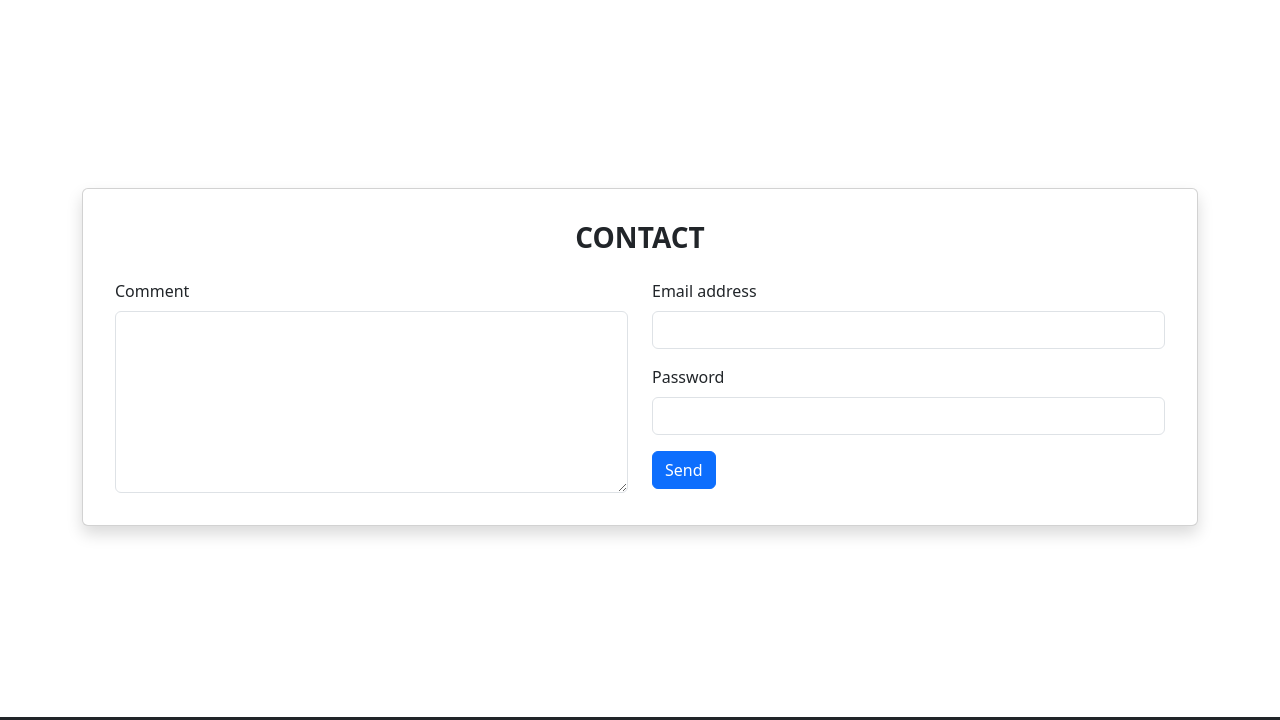
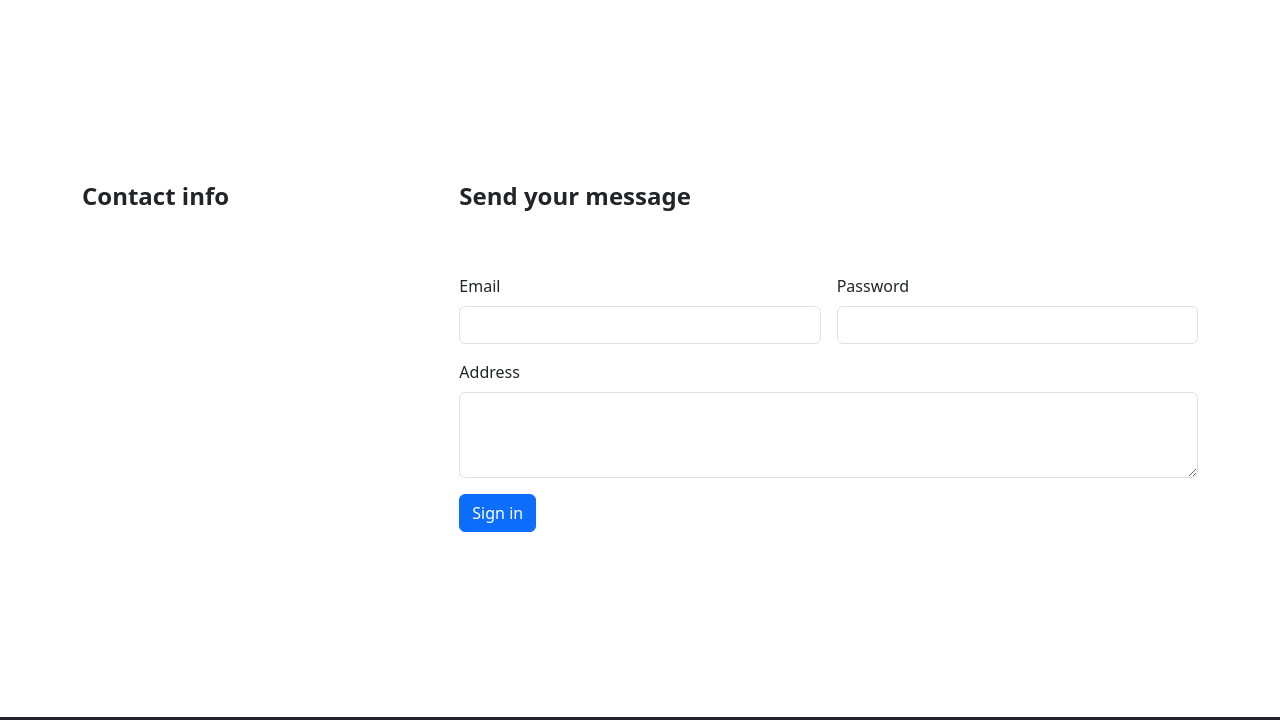
Before and after one commit to Arafian01/cv_bootstrap, a plain HTML site: page cv.html in a window 1280 px wide. Shown: the part 2999-3719 px from the top of the page. Drawn offline with nearby package versions, Linux system fonts and the light colour scheme.

Commit message:
Update 2.19

```diff
--- a/cv.html
+++ b/cv.html
@@ -23,6 +23,9 @@
       display: flex;
       justify-content: center;
       align-items: center;
+    }
+    #{
+      background-color: darkgray;
     }
 
     .reveal {
@@ -119,9 +122,7 @@
             class="shape-fill"></path>
         </svg>
       </div>
-
     </div>
-
   </section>
 
   <section id="summary">
@@ -172,6 +173,7 @@
           <img src="WhatsApp Image 2024-03-27 at 22.17.50_34abfdef.jpg" alt="fotoku" style="width: 200px;">
         </div>
       </div>
+      <hr>
     </div>
   </section>
 
@@ -405,26 +407,32 @@
 
   <section id="contact">
     <div class="container reveal">
-      <div class="card shadow p-3 mb-5 mt-5 rounded">
-        <div class="card-body">
-          <h3 class="fw-bold mb-4 text-uppercase text-center">Contact</h3>
+      <div class="row g-3">
+        <div class="col-lg-4">
+          <h4 class="fw-bold">Contact info</h4>
           <div class="row">
-            <div class="col">
-              <label for="exampleFormControlTextarea1" class="form-label">Comment</label>
-              <textarea class="form-control" id="exampleFormControlTextarea1" rows="7"></textarea>
+
+          </div>
+        </div>
+        <div class="col-lg-8">
+          <h4 class="fw-bold">Send your message</h4>
+          <form class="row g-3 mt-5">
+            <div class="col-md-6">
+              <label for="inputEmail4" class="form-label">Email</label>
+              <input type="email" class="form-control" id="inputEmail4">
             </div>
-            <div class="col">
-              <div class="mb-3">
-                <label for="exampleInputEmail1" class="form-label">Email address</label>
-                <input type="email" class="form-control" id="exampleInputEmail1" aria-describedby="emailHelp" />
-              </div>
-              <div class="mb-3">
-                <label for="exampleInputPassword1" class="form-label">Password</label>
-                <input type="password" class="form-control" id="exampleInputPassword1" />
-              </div>
-              <button type="submit" class="btn btn-primary">Send</button>
+            <div class="col-md-6">
+              <label for="inputPassword4" class="form-label">Password</label>
+              <input type="password" class="form-control" id="inputPassword4">
             </div>
-          </div>
+            <div class="col-12">
+              <label for="exampleFormControlTextarea1" class="form-label">Address</label>
+              <textarea class="form-control" id="exampleFormControlTextarea1" rows="3"></textarea>
+            </div>
+            <div class="col-12">
+              <button type="submit" class="btn btn-primary">Sign in</button>
+            </div>
+          </form>
         </div>
       </div>
     </div>
@@ -501,9 +509,6 @@
         document.querySelector(".N-edu").classList.remove("active");
       }
     }
-    function navbar(id) {
-      document.querySelector(".")
-    }
   </script>
   <script src="https://cdn.jsdelivr.net/npm/@popperjs/core@2.11.8/dist/umd/popper.min.js"
     integrity="sha384-I7E8VVD/ismYTF4hNIPjVp/Zjvgyol6VFvRkX/vR+Vc4jQkC+hVqc2pM8ODewa9r"
```
